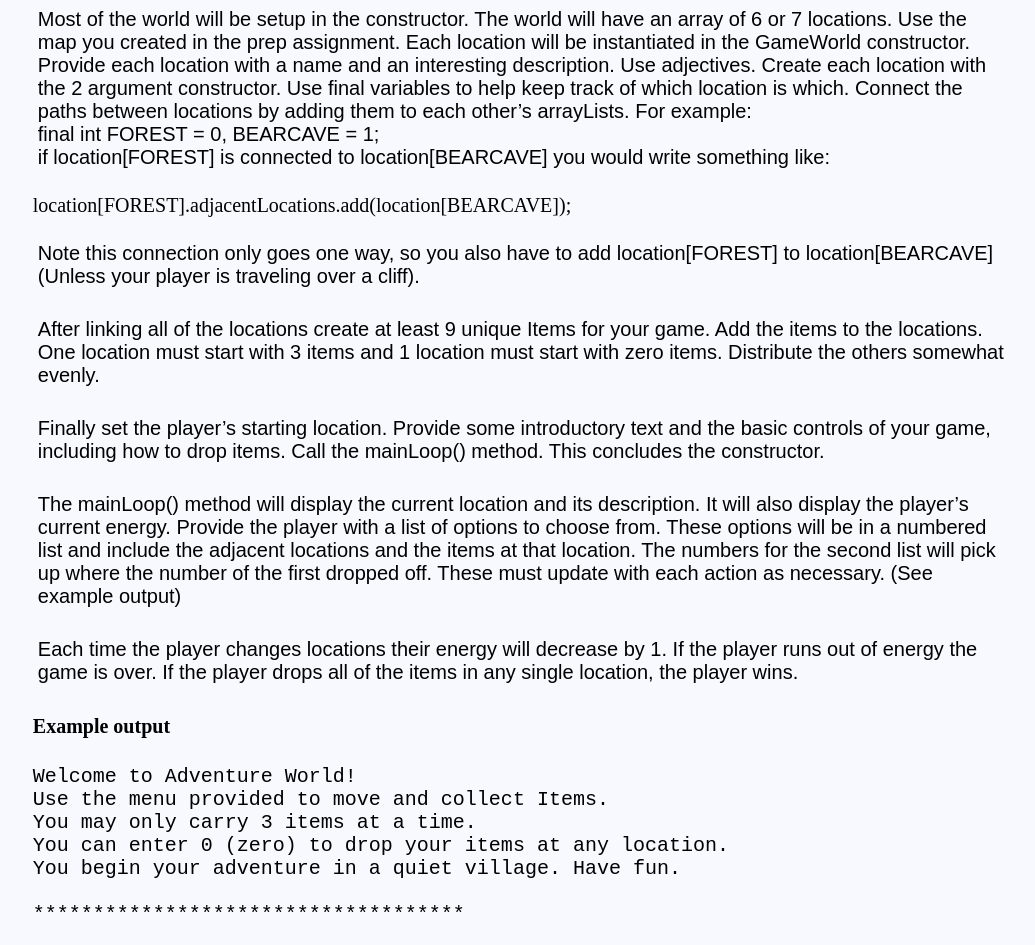
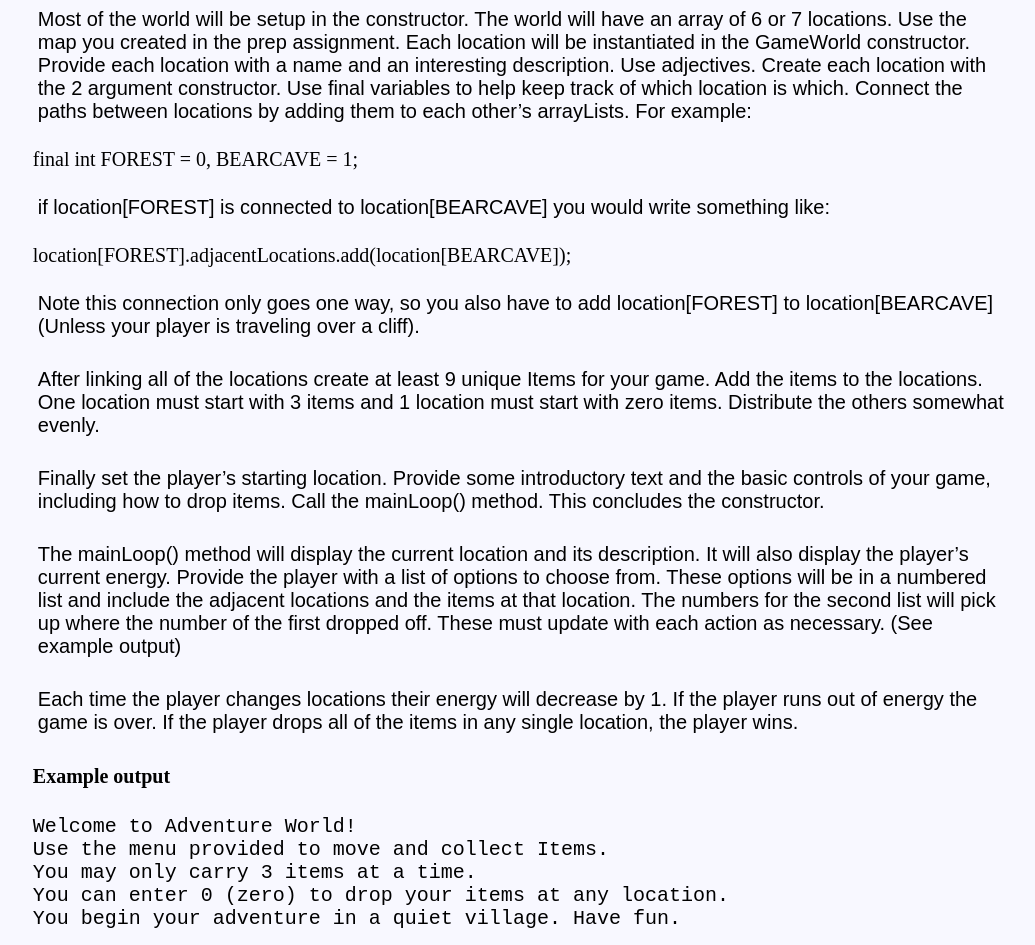
Before and after one commit to TSTC-CPT/IntroJava, a plain HTML site: page IntroJavaM7.html in a window 1280 px wide. Shown: the part 1249-2194 px from the top of the page, without its empty margins (116-1151 px from the left). Drawn offline with Linux system fonts and the light colour scheme.

Commit message:
Update IntroJavaM7.html
corrected syntax

```diff
--- a/IntroJavaM7.html
+++ b/IntroJavaM7.html
@@ -90,10 +90,14 @@
                 with the 2 argument constructor. Use final variables to help keep track of
                 which location is which. Connect the paths between locations by
                 adding them to each other’s arrayLists. For example:<br>
-                final int FOREST = 0, BEARCAVE = 1;<br>
-
+            </p>
+              <div class = "code">
+                final int FOREST = 0, BEARCAVE = 1;
+              </div>
+            <p>
                 if location[FOREST] is connected to location[BEARCAVE] you would
                 write something like:
+
             </p>
             <div class="code">
                 location[FOREST].adjacentLocations.add(location[BEARCAVE]);
```
